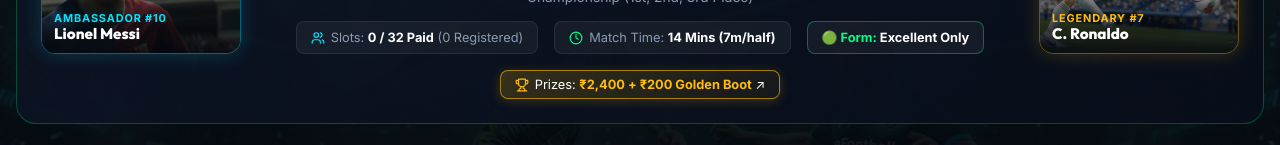
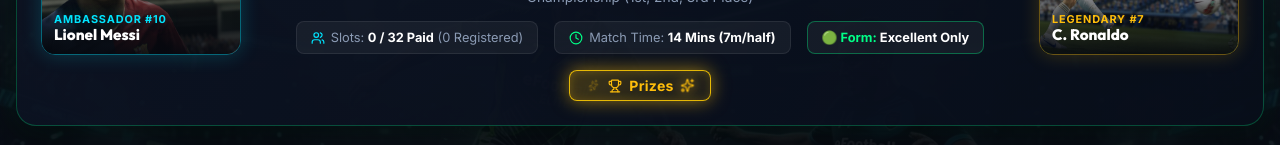
Before and after one commit to kittubabai/EFootball, a React (Vite) app in the folder frontend/: page / in a window 1280 px wide. Shown: the part 287-432 px from the top of the page. Built offline with nearby package versions, Linux system fonts and the light colour scheme; no server answers.

Commit message:
feat: simplify Prizes button to only show 'Prizes' with blinking star effect and pulsing glow

```diff
--- a/frontend/src/components/HeroBanner.jsx
+++ b/frontend/src/components/HeroBanner.jsx
@@ -1,5 +1,5 @@
 import React from 'react';
-import { Trophy, Clock, Users, Flame, Calendar, IndianRupee } from 'lucide-react';
+import { Trophy, Clock, Users, Flame, Calendar, IndianRupee, Sparkles } from 'lucide-react';
 
 export default function HeroBanner({ tournamentStatus, playersCount, onOpenPrizes }) {
   const registeredCount = tournamentStatus?.registered_count || playersCount || 0;
@@ -69,23 +69,26 @@
           <button
             type="button"
             onClick={onOpenPrizes}
-            className="hero-stat-pill prize-pool-btn"
-            title="Click to view full prize money distribution"
+            className="hero-stat-pill prize-pool-btn prizes-btn-highlight"
+            title="Click to view tournament prize pool distribution"
             style={{
-              borderColor: 'rgba(255, 190, 11, 0.6)',
-              background: 'linear-gradient(135deg, rgba(255, 190, 11, 0.18), rgba(255, 190, 11, 0.05))',
+              borderColor: 'rgba(255, 190, 11, 0.75)',
+              background: 'linear-gradient(135deg, rgba(255, 190, 11, 0.22), rgba(255, 190, 11, 0.06))',
               cursor: 'pointer',
               color: '#fff',
               display: 'inline-flex',
               alignItems: 'center',
-              gap: '6px',
+              gap: '7px',
+              padding: '6px 16px',
               fontFamily: 'inherit',
               transition: 'all 0.2s ease',
-              boxShadow: '0 2px 12px rgba(255, 190, 11, 0.2)'
+              fontSize: '0.88rem'
             }}
           >
+            <Sparkles size={15} className="star-blink-icon" />
             <Trophy size={14} color="#ffbe0b" />
-            <span>Prizes: <strong style={{ color: '#ffbe0b' }}>₹2,400 + ₹200 Golden Boot</strong> ↗</span>
+            <span style={{ color: '#ffbe0b', fontWeight: '800', letterSpacing: '0.02em' }}>Prizes</span>
+            <Sparkles size={13} className="star-blink-icon" style={{ animationDelay: '0.6s' }} />
           </button>
         </div>
       </div>
--- a/frontend/src/index.css
+++ b/frontend/src/index.css
@@ -387,9 +387,44 @@
 }
 
 .prize-pool-btn:hover {
-  transform: translateY(-1px);
-  border-color: rgba(255, 190, 11, 0.85) !important;
-  box-shadow: 0 4px 18px rgba(255, 190, 11, 0.35) !important;
+  transform: translateY(-1px) scale(1.03);
+  border-color: rgba(255, 190, 11, 0.95) !important;
+  box-shadow: 0 4px 22px rgba(255, 190, 11, 0.45) !important;
+}
+
+/* Star Blinking and Pulsing for Prizes Button */
+.star-blink-icon {
+  animation: starBlink 1.2s infinite ease-in-out;
+  color: #ffbe0b;
+  display: inline-block;
+}
+
+@keyframes starBlink {
+  0%, 100% {
+    opacity: 1;
+    transform: scale(1.1) rotate(0deg);
+    filter: drop-shadow(0 0 6px rgba(255, 190, 11, 0.95));
+  }
+  50% {
+    opacity: 0.3;
+    transform: scale(0.7) rotate(-15deg);
+    filter: drop-shadow(0 0 1px rgba(255, 190, 11, 0.2));
+  }
+}
+
+.prizes-btn-highlight {
+  animation: prizePulse 2s infinite ease-in-out;
+}
+
+@keyframes prizePulse {
+  0%, 100% {
+    box-shadow: 0 0 12px rgba(255, 190, 11, 0.35), inset 0 0 6px rgba(255, 190, 11, 0.15);
+    border-color: rgba(255, 190, 11, 0.75);
+  }
+  50% {
+    box-shadow: 0 0 24px rgba(255, 190, 11, 0.7), inset 0 0 12px rgba(255, 190, 11, 0.3);
+    border-color: rgba(255, 215, 0, 1);
+  }
 }
 
 @media (max-width: 1080px) {
```
